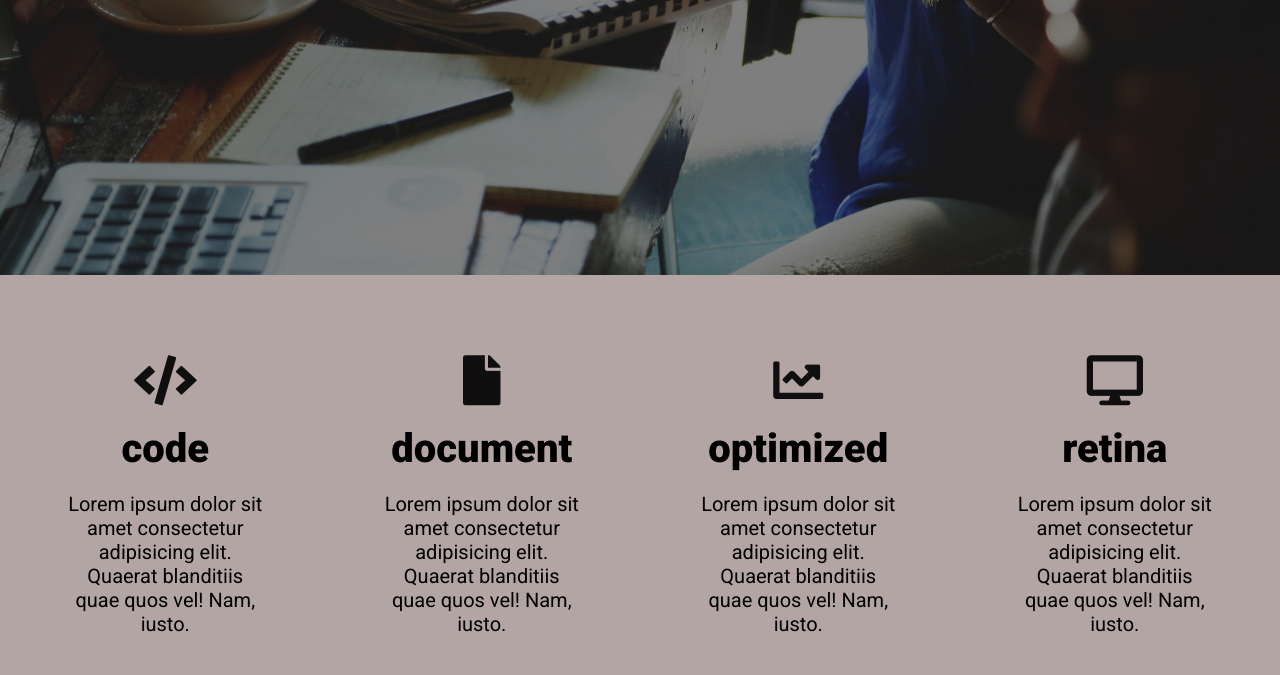
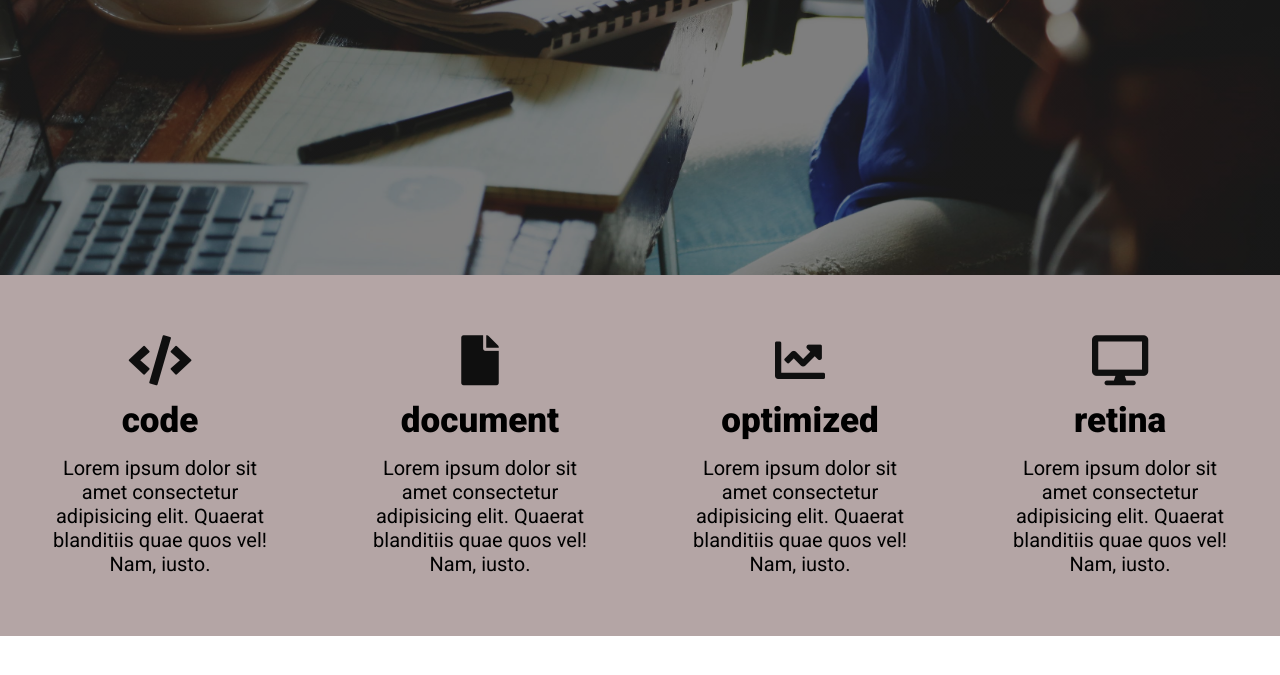
Before and after one commit to yousef-ghanim/ewb-agency, a plain HTML site: page index.html in a window 1280 px wide. Shown: the part 517-1192 px from the top of the page. After the commit the page ends 1153 px from the top, so only its background shows below. Drawn offline with Linux system fonts and the light colour scheme.

Commit message:
skills ready final

```diff
--- a/index.html
+++ b/index.html
@@ -45,7 +45,7 @@
     </header>
     <!-- end of banner -->
     <!-- skills -->
-    <section class="skills">
+    <section id="skills">
       <div class="skills-container">
         <article class="skill">
           <a href="#"><i class="fas fa-code"></i></a>
--- a/style.css
+++ b/style.css
@@ -157,43 +157,39 @@ header {
 /* End of banner */
 
 /* skills */
-.skills {
-  padding: 5rem 0;
+#skills {
+  padding: 3rem 0;
   background-color: var(--gray-color);
 }
 .skills-container {
-  /* text-align: center; */
-  margin: 0 auto;
-  max-width: 95vw;
+  /* max-width: 95vw; */
 }
 .skill {
   text-align: center;
-  /* width: 75%; */
   margin: 3rem 0;
 }
-.skill i {
+.fas {
   font-size: 5rem;
   color: var(--black-color);
 }
 .skills-title {
-  font-size: 4rem;
-  font-weight: 900;
-  margin: 2rem 0;
+  font-size: 3.5rem;
+  margin: 1.5rem 0;
 }
 .class-text {
   font-size: 2rem;
-  width: 75%;
-  margin: auto;
+  max-width: 75%;
+  margin: 0 auto;
 }
 @media (min-width: 700px) {
   .skills-container {
     display: grid;
     grid-template-columns: 1fr 1fr;
-    grid-column-gap: 5rem;
   }
 }
-@media (min-width: 1200px) {
+@media (min-width: 1000px) {
   .skills-container {
+    display: grid;
     grid-template-columns: repeat(4, 1fr);
   }
 }
```
